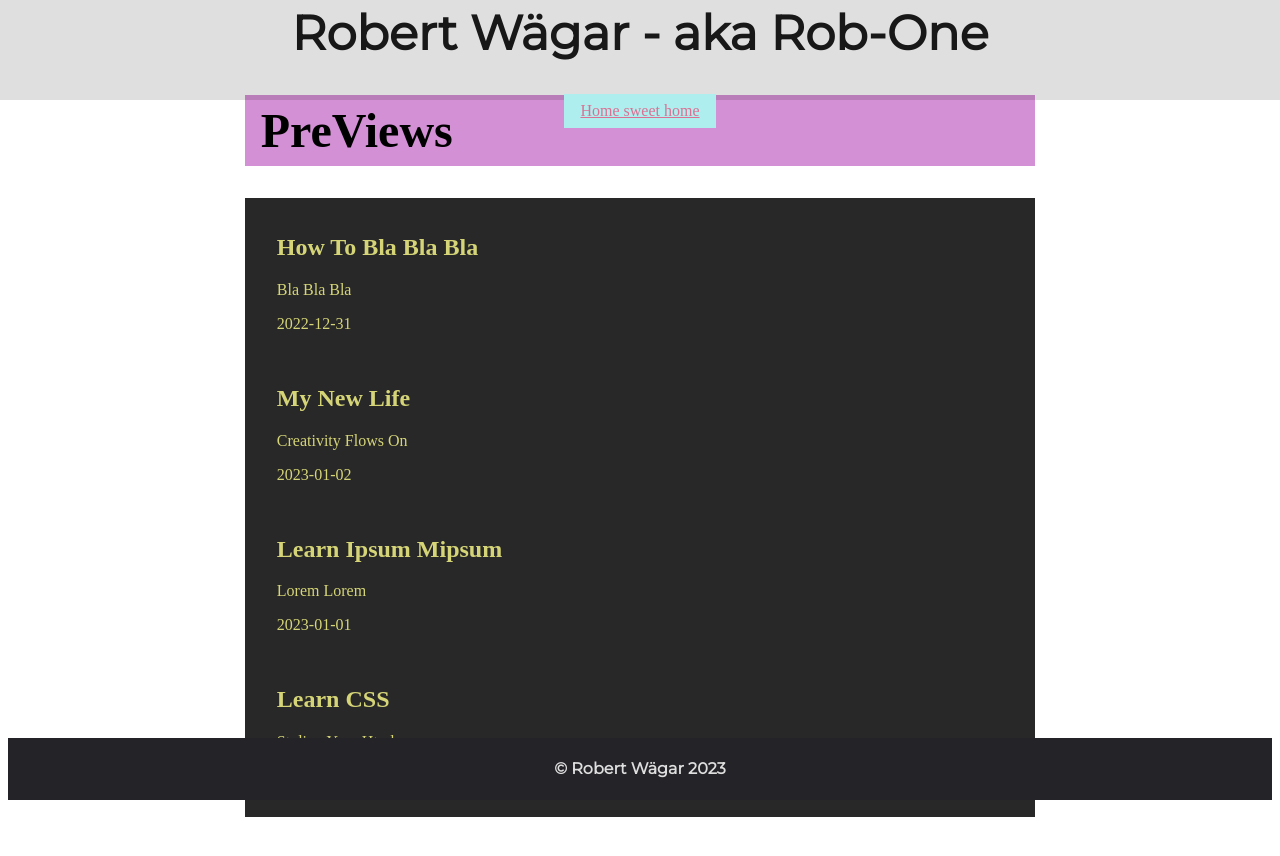
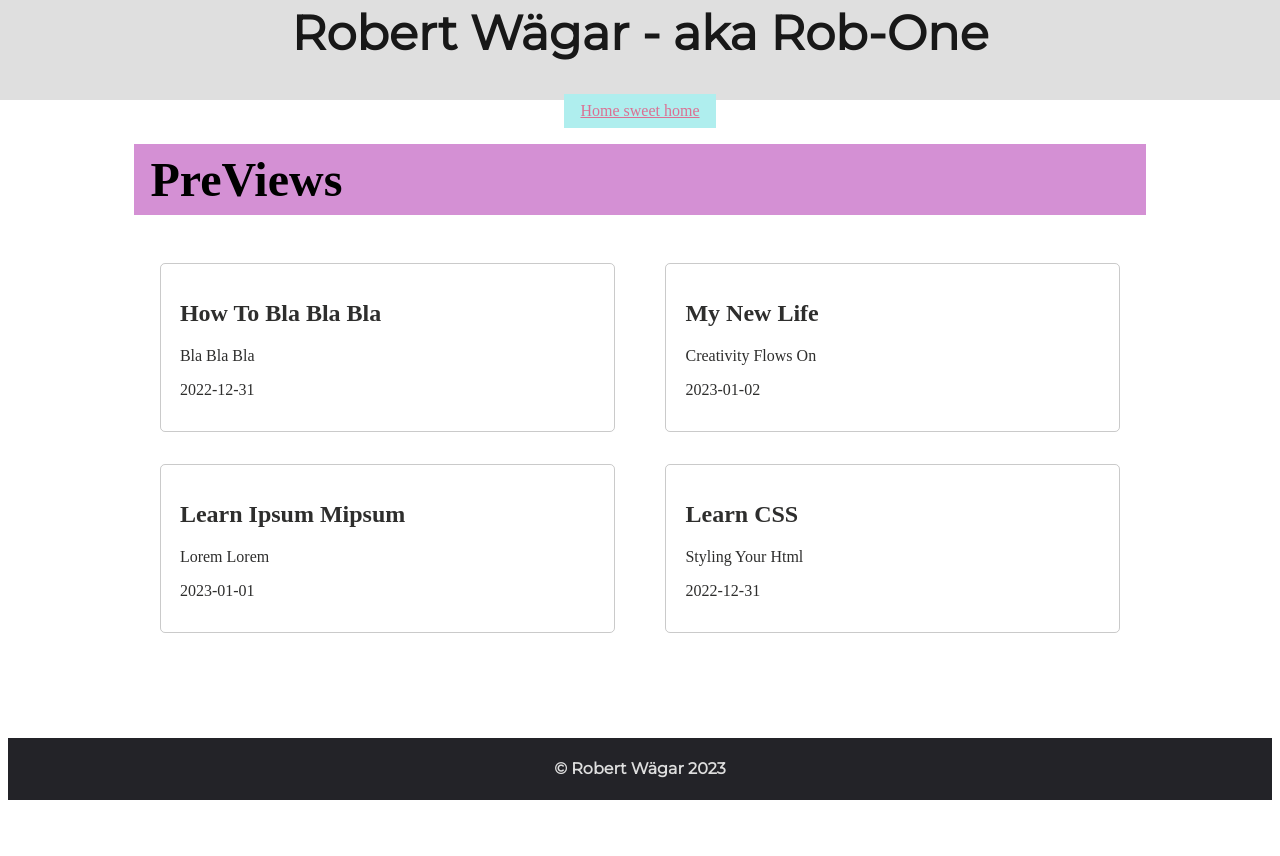
Before and after one commit to robonexx/rjw, a Next.js app: page / in a window 1280 px wide. Shown: the top 856 px of the page. Built offline with nearby package versions, Linux system fonts and the light colour scheme.

Commit message:
fixing grid, but using flex for this, fixed images

```diff
--- a/app/page.tsx
+++ b/app/page.tsx
@@ -14,7 +14,9 @@ const HomePage = () => {
     return (
     <div className={styles.main}>
             <h1>PreViews</h1>
-            <div>{ postPreviews}</div>
+            <div className={styles.container}>
+                {postPreviews}
+            </div>
     </div>
     )
 }
--- a/app/posts/[slug]/page.tsx
+++ b/app/posts/[slug]/page.tsx
@@ -26,9 +26,12 @@ const ContentPage = (props: any) => {
     const post = getPostsContent(slug)
     return (
         <>
-            <div  className={styles.posts_page} key={slug}>
+            <div className={styles.posts_page} key={slug}>
+                <div className={styles.post}>
+
             <h1>{post.data.title}</h1>
             <Markdown>{post.content}</Markdown>
+                </div>
             </div>
         </>
     )
--- a/components/PostPreview.tsx
+++ b/components/PostPreview.tsx
@@ -1,10 +1,12 @@
 import Link from "next/link"
 import { PostInterface } from "./PostInterface"
+
+import styles from './PostPreviews.module.scss'
 
 const PostPreview = (props: PostInterface) => {
 
     return (
-        <div  key={props.title}>
+        <div  key={props.title} className={styles.card}>
         <Link href={`/posts/${props.slug}`}>
             <h2 >{props.title}</h2>
             <p>{props.subtitle}</p>
--- /dev/null
+++ b/components/PostPreviews.module.scss
@@ -0,0 +1,30 @@
+.card {
+    position: relative;
+    margin: 1rem auto;
+    padding: 1rem 1.2rem;
+    width: 45%;
+    box-sizing: border-box;
+    border-radius: 5px;
+    background: transparent;
+    border: 1px solid #96969680;
+    transition: all 300ms ease;
+
+    @media screen and (max-width: 768px) {
+        width: 100%;;
+    }
+
+
+
+    &:hover {
+        border: 1px solid rgba(0, 0, 0, .15);
+        box-shadow: 0 0 10px rgba(0, 0, 0, .25), inset 0 0 2px 0px white;
+        background: rgba(0, 0, 0, .0125);
+        overflow: hidden;
+        backdrop-filter: blur(13px);
+        -webkit-backdrop-filter: blur(3px);
+    }
+
+    &:hover > a {
+        color: rgb(197, 134, 183);
+    }
+}
--- a/styles/pages/Home.module.scss
+++ b/styles/pages/Home.module.scss
@@ -1,70 +1,33 @@
 @use '../base/' as *;
 
 .main {
+  margin: 5rem auto 0;
+  width: 80%;
   position: relative;
   display: flex;
   flex-direction: column;
-  justify-content: center;
-  align-items: center;
   padding: 2rem 0;
   min-height: 100vh;
 
   h1 {
-    width: 60%;
+
     font-size: $font-size-xl;
     background-color: rgb(212, 144, 212);
     padding: 0.5rem 1rem;
   }
 
-  div {
-    width: 60%;
-    background-color: #282828;
-    color: white;
-    padding: 0.5rem 1rem;
+  .container {
+    width: 100%;
+    height: 100%;
+    display: flex;
+    flex-flow: row wrap;
+
 
     a {
       text-decoration: none;
-      color: rgb(213, 213, 120);
+      color: rgb(46, 46, 45);
       text-transform: capitalize;
 
-      &:hover {
-        color: rgb(207, 143, 154);
-      }
     }
-
   }
 }
-
-
-.grid {
-  display: grid;
-  grid-template-columns: repeat(4, minmax(25%, auto));
-  width: var(--max-width);
-  max-width: 100%;
-}
-
-.card {
-  padding: 1rem 1.2rem;
-  border-radius: var(--border-radius);
-  background: rgba(var(--card-rgb), 0);
-  border: 1px solid rgba(var(--card-border-rgb), 0);
-  transition: background 200ms, border 200ms;
-}
-
-.card span {
-  display: inline-block;
-  transition: transform 200ms;
-}
-
-.card h2 {
-  font-weight: 600;
-  margin-bottom: 0.7rem;
-}
-
-.card p {
-  margin: 0;
-  opacity: 0.6;
-  font-size: 0.9rem;
-  line-height: 1.5;
-  max-width: 30ch;
-}
```
Also changed, not shown: styles/pages/Posts.module.scss (+15 -1 lines).
